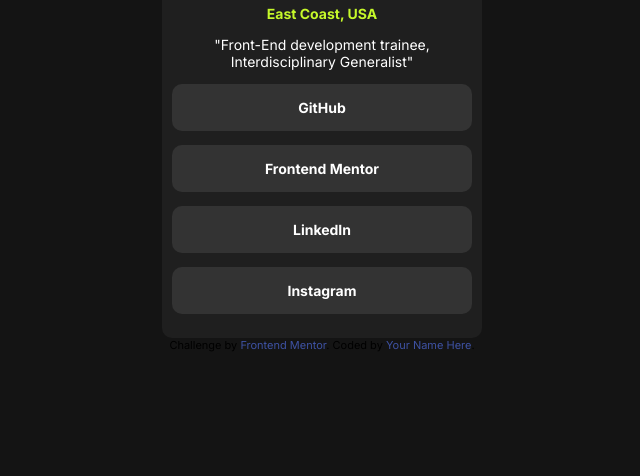
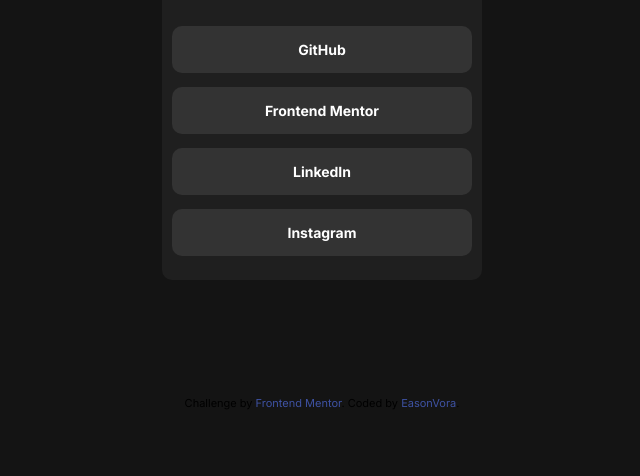
Before and after one commit to EasonVora/social-links-profile-main, a plain HTML site: page social-links-profile-main/index.html in a window 1280 px wide. Shown: the part 340-816 px from the top of the page, without its empty margins (318-958 px from the left). Drawn offline with Linux system fonts and the light colour scheme.

Commit message:
Second commit

```diff
--- a/social-links-profile-main/default-styles.css
+++ b/social-links-profile-main/default-styles.css
@@ -30,3 +30,9 @@ a {
 .card p {
     font-size: 14px;
 }
+
+/* FOOTER */
+.attribution {
+    width: 100%;
+    margin-bottom: 0px;
+}
--- a/social-links-profile-main/index.html
+++ b/social-links-profile-main/index.html
@@ -30,12 +30,12 @@
       <a href="https://www.frontendmentor.io/profile/EasonVora"><h3>Frontend Mentor</h3></a>
       <a href="https://www.linkedin.com/in/eason-vora-5a043b262/"><h3>LinkedIn</h3></a>
       <a href="https://www.instagram.com/trippys_sanctum/"><h3>Instagram</h3></a> <!-- CHANGE USERNAME TO "The Mota Bhai," then update link -->
-      <!-- <a href="#"><h3>Only Fans</h3></a> --> <!-- REMOVE THIS BEFORE PUBLISHING, JUST A JOKE! -->
     </div>
-    <div class="attribution">
+
+  </main>
+  <footer class="attribution">
       Challenge by <a href="https://www.frontendmentor.io?ref=challenge" target="_blank">Frontend Mentor</a>.
-      Coded by <a href="#">Your Name Here</a>.
-    </div>
-  </main>
+      Coded by <a href="#">EasonVora</a>.
+  </footer>
 </body>
 </html>
--- a/social-links-profile-main/styles.css
+++ b/social-links-profile-main/styles.css
@@ -16,6 +16,9 @@ body {
 h1, p {
     font-weight: 400;
 }
+h1, h2 {
+    line-height: .5;
+}
 h2 {
     color: hsl(75, 94%, 57%);
     font-size: 14px;
@@ -26,3 +29,6 @@ h3 {
     padding: 15px;
     border-radius: 10px;
 }
+p {
+    margin: 30px
+}
```
Also changed, not shown: 1 other file.
